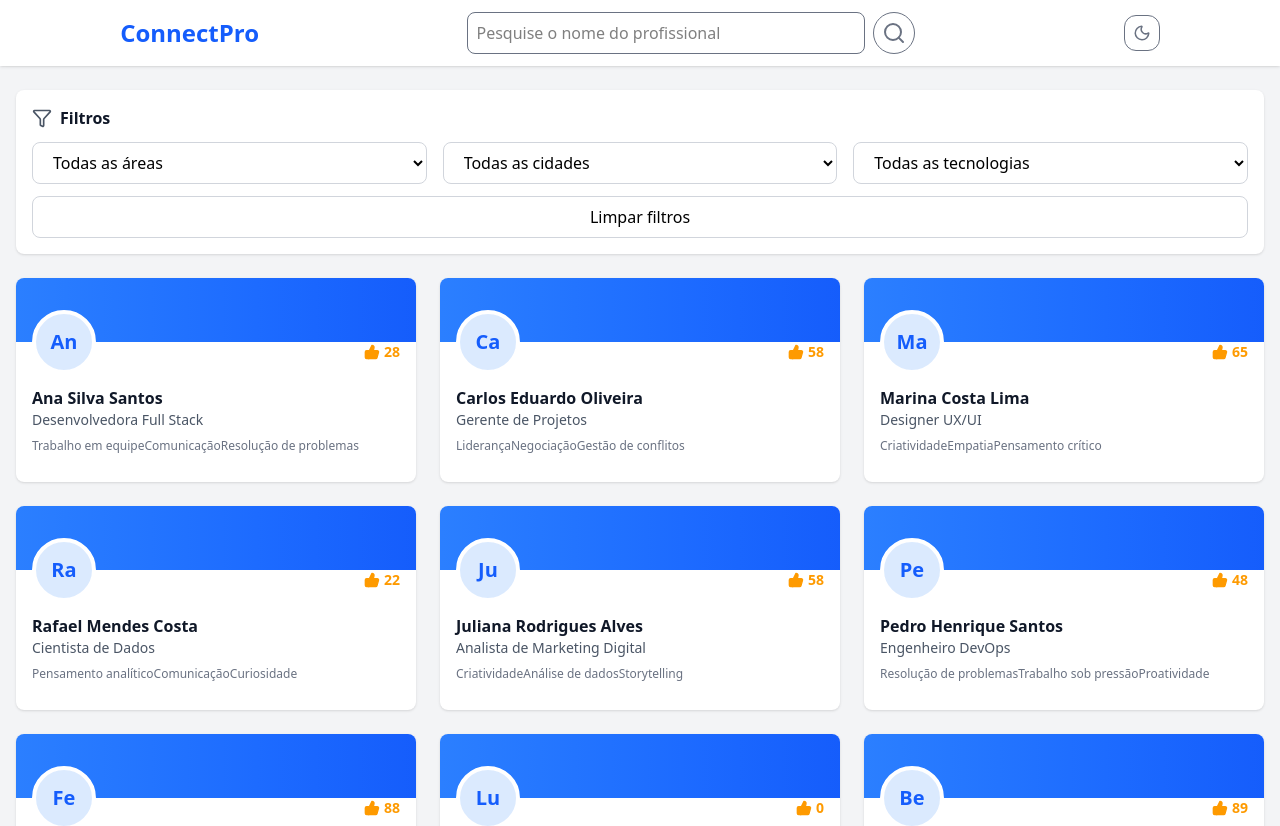
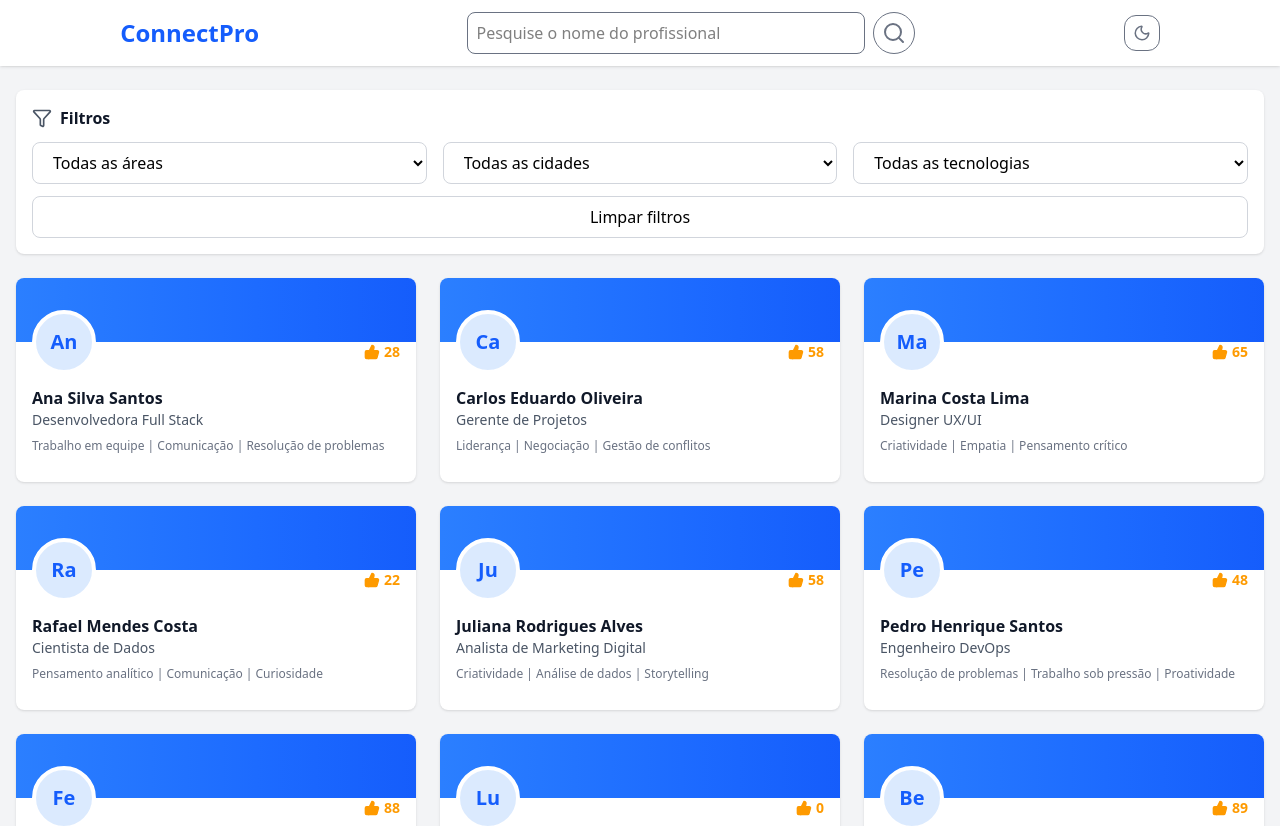
Before and after one commit to Ever-Call/GS2-2025-FrotEnd-WebDev, a React (Vite) app in the folder frontEnd-webDev/: page / in a window 1280 px wide. Shown: the top 826 px of the page. Built offline with nearby package versions, Linux system fonts and the light colour scheme.

Commit message:
correção em ProfileCard.jsx

```diff
--- a/frontEnd-webDev/src/components/ProfileCard.jsx
+++ b/frontEnd-webDev/src/components/ProfileCard.jsx
@@ -3,7 +3,7 @@ import ModalCard from "./ModalCard"
 import { ThumbsUp } from "lucide-react"
 
 export default function ProfileCard({profissional, setChat, chat}){
-	const {foto, nome, cargo, softSkills}= profissional
+	const {nome, cargo, softSkills}= profissional
   const [rank, setRank] = useState(()=>Math.floor(Math.random()*100))
 	const [modalIsOpen, setModalIsOpen] = useState(false)
 	const initials = nome.slice(0, 2)
@@ -34,7 +34,7 @@ export default function ProfileCard({profissional, setChat, chat}){
 						</h3>
 						<p className="text-sm text-gray-600 dark:text-gray-300 mb-2">{cargo}</p>
 						<div className="flex items-center text-xs text-gray-500 dark:text-gray-400 mb-3">
-							{softSkills}
+							{softSkills.join(' | ')}
 						</div>
 					</div>
 				</div>
```
